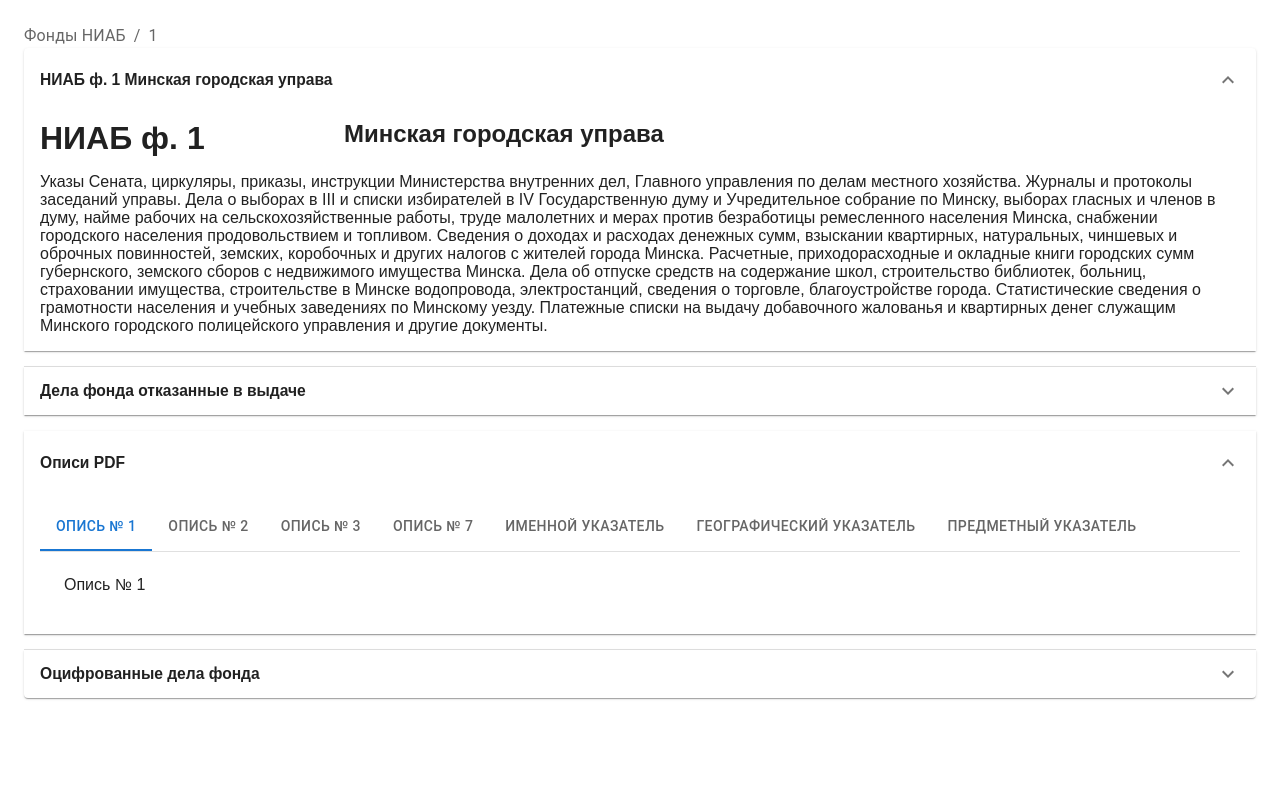
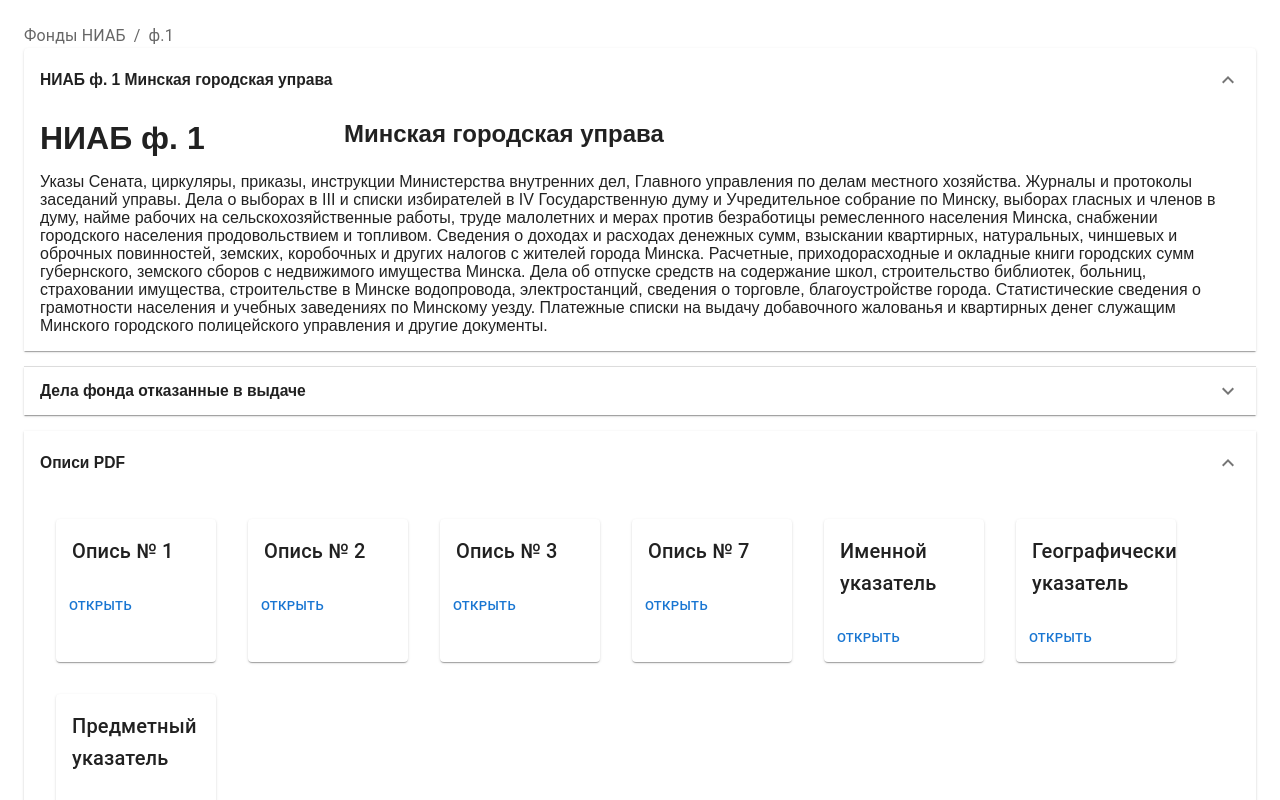
Before and after one commit to shappoff/shappoff.github.io, a Next.js app: page /niab/1 in a window 1280 px wide. Both pictures are taken after a click on the button "Описи PDF". Shown: the top 800 px of the page. Built offline with nearby package versions, Linux system fonts and the light colour scheme.

Commit message:
add digited info

```diff
--- a/src/app/niab/[fond]/page.tsx
+++ b/src/app/niab/[fond]/page.tsx
@@ -82,7 +82,7 @@ const FondPage = async ({params}: any) => {
                     Фонды НИАБ
                 </Link>
                 <Link href={`/niab/${fond}`}>
-                    {fond}
+                    ф.{fond}
                 </Link>
             </Breadcrumbs>
             <Accordion defaultExpanded>
--- a/src/components/niab/FondTabs.tsx
+++ b/src/components/niab/FondTabs.tsx
@@ -1,10 +1,7 @@
 'use client'
 
 import * as React from 'react';
-import Tabs from '@mui/material/Tabs';
-import Tab from '@mui/material/Tab';
 import Box from '@mui/material/Box';
-import Link from "next/link";
 
 import Table from '@mui/material/Table';
 import TableBody from '@mui/material/TableBody';
@@ -15,12 +12,10 @@ import TableRow from '@mui/material/TableRow';
 import Paper from '@mui/material/Paper';
 
 import Accordion from '@mui/material/Accordion';
-import AccordionActions from '@mui/material/AccordionActions';
 import AccordionSummary from '@mui/material/AccordionSummary';
 import AccordionDetails from '@mui/material/AccordionDetails';
-import Typography from '@mui/material/Typography';
 import ExpandMoreIcon from '@mui/icons-material/ExpandMore';
-import Button from '@mui/material/Button';
+import OpisCard from "@/components/niab/OpisCard";
 
 interface TabPanelProps {
     children?: React.ReactNode;
@@ -28,41 +23,16 @@ interface TabPanelProps {
     value: number;
 }
 
-function CustomTabPanel(props: TabPanelProps) {
-    const { children, value, index, ...other } = props;
-
-    return (
-        <div
-            role="tabpanel"
-            hidden={value !== index}
-            id={`simple-tabpanel-${index}`}
-            aria-labelledby={`simple-tab-${index}`}
-            {...other}
-        >
-            {value === index && <Box sx={{ p: 3 }}>{children}</Box>}
-        </div>
-    );
-}
-
-function a11yProps(index: number) {
-    return {
-        id: `simple-tab-${index}`,
-        'aria-controls': `simple-tabpanel-${index}`,
-    };
-}
 function compareNumbers(a: string, b: string) {
     return +a[1] - +b[1];
 }
 export default function FondTabs({opisi, rejectedItems, digitedPosts}: any) {
-    const [value, setValue] = React.useState(0);
     const [expanded, setExpanded] = React.useState<string | false>('');
 
     const handleExpand =
         (panel: string) => (event: React.SyntheticEvent, newExpanded: boolean) => {
             setExpanded(newExpanded ? panel : false);
         };
-
-    const handleChange = (event: React.SyntheticEvent, newValue: number) => setValue(newValue);
 
     return (
         <>
@@ -84,11 +54,7 @@ export default function FondTabs({opisi, rejectedItems, digitedPosts}: any) {
                                         <TableCell align="center">Опись</TableCell>
                                         <TableCell align="center">№ Дела</TableCell>
                                         <TableCell align="center">Заголовок дела</TableCell>
-                                        {/*<TableCell align="center">{'header[4]'}</TableCell>*/}
-                                        {/*<TableCell align="center">{'header[5]'}</TableCell>*/}
                                         <TableCell align="center">Причина</TableCell>
-                                        {/*<TableCell align="center">{'header[7]'}</TableCell>*/}
-                                        {/*<TableCell align="center">{'header[8]'}</TableCell>*/}
                                         <TableCell align="center">контактное лицо</TableCell>
                                     </TableRow>
                                 </TableHead>
@@ -102,11 +68,7 @@ export default function FondTabs({opisi, rejectedItems, digitedPosts}: any) {
                                             <TableCell align="center">{row[1]}</TableCell>
                                             <TableCell align="center">{row[2]}</TableCell>
                                             <TableCell align="left">{row[3]}</TableCell>
-                                            {/*<TableCell align="left">{row[4]}</TableCell>*/}
-                                            {/*<TableCell align="left">{row[5]}</TableCell>*/}
                                             <TableCell align="left">{row[6]}</TableCell>
-                                            {/*<TableCell align="left">{row[7]}</TableCell>*/}
-                                            {/*<TableCell align="left">{row[8]}</TableCell>*/}
                                             <TableCell align="left">{row[9]}</TableCell>
                                         </TableRow>
                                     ) : '')}
@@ -124,29 +86,15 @@ export default function FondTabs({opisi, rejectedItems, digitedPosts}: any) {
                 >
                     <h3>Описи PDF</h3>
                 </AccordionSummary>
-                <AccordionDetails>
-                    <Box sx={{ width: '100%' }}>
-                        <Box sx={{ borderBottom: 1, borderColor: 'divider' }}>
-                            <Tabs value={value} onChange={handleChange} aria-label="Описи фонда" variant="scrollable" allowScrollButtonsMobile={true}>
-                                {
-                                    opisi.map(({op, count, lang, oplink, internal, note, years, opNmb, store, storeNote}: any, index: number) => {
-                                        return <Tab key={index} label={op} {...a11yProps(index)} />
-                                    })
-                                }
-                            </Tabs>
-                        </Box>
-                        {
-                            opisi.map(({op, count, lang, oplink, internal, note, years, opNmb, store, storeNote}: any, index: number) => {
-                                return <CustomTabPanel key={index} value={value} index={index}>
-                                    <Link href={oplink}>{op}</Link>
-                                </CustomTabPanel>
-                            })
-                        }
-
-                    </Box>
+                <AccordionDetails sx={{display: 'flex', flexWrap: 'wrap'}}>
+                    {
+                        opisi.map((opis: any, index: number) => {
+                            return <OpisCard key={index} info={opis} />
+                        })
+                    }
                 </AccordionDetails>
             </Accordion>
-            <Accordion>
+            <Accordion expanded={expanded === 'panel3'} onChange={handleExpand('panel3')}>
                 <AccordionSummary
                     expandIcon={<ExpandMoreIcon />}
                     aria-controls="panel3-content"
--- /dev/null
+++ b/src/components/niab/OpisCard.tsx
@@ -0,0 +1,32 @@
+import * as React from 'react';
+import Card from '@mui/material/Card';
+import CardActions from '@mui/material/CardActions';
+import CardContent from '@mui/material/CardContent';
+import Button from '@mui/material/Button';
+import Typography from '@mui/material/Typography';
+import Link from "next/link";
+
+export default function OpisCard({info}: any) {
+    const {op, count, lang, oplink, internal, note, years, opNmb, store, storeNote} = info;
+    return (
+        <Card sx={{
+            margin: '1rem',
+            height: 'auto',
+            width: '10rem',
+            '&[data-active]': {
+                backgroundColor: 'action.selected',
+                '&:hover': {
+                    backgroundColor: 'action.selectedHover',
+                },
+            },
+        }}>
+            <CardContent>
+                <Typography variant="h6" component="div">{op}</Typography>
+                {note ? <Typography sx={{color: 'text.secondary', mb: 1.5}}>{note}</Typography> : <></>}
+            </CardContent>
+            <CardActions>
+                <Button size="small"><Link target="_blank" href={oplink}>Открыть</Link></Button>
+            </CardActions>
+        </Card>
+    );
+}
```
Also changed, not shown: src/app/niab/page.tsx (+5 -3 lines).
